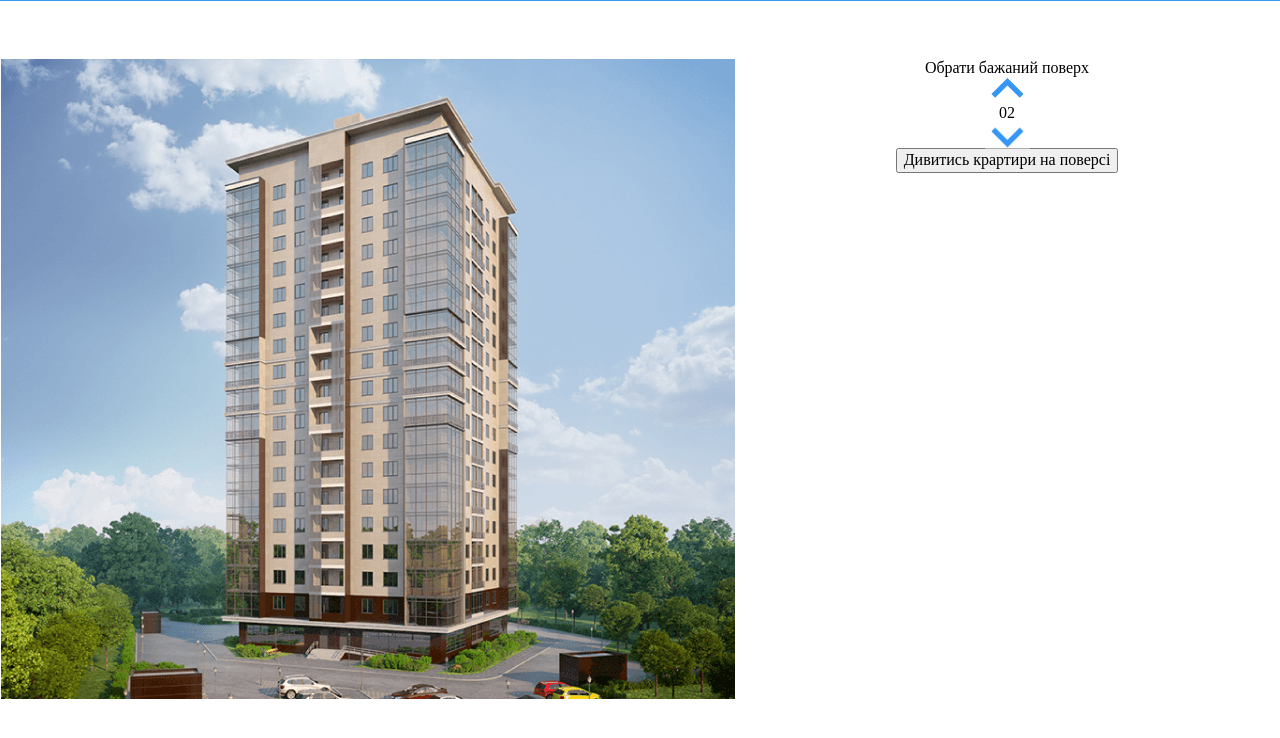
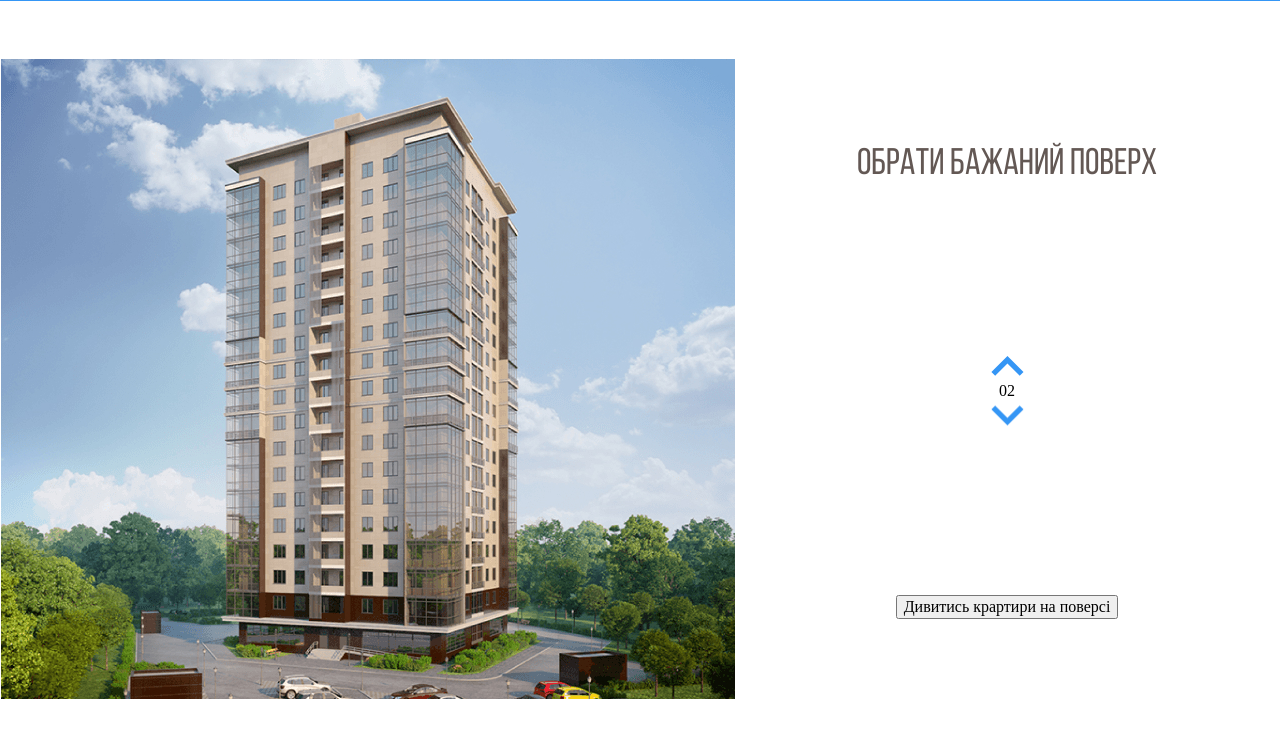
Before and after one commit to lanebx/melody, a plain HTML site: page index.html in a window 1280 px wide. Shown: the part 58-796 px from the top of the page. Drawn offline with Linux system fonts and the light colour scheme.

Commit message:
изменен шрифт для оглавления

```diff
--- a/index.html
+++ b/index.html
@@ -89,12 +89,14 @@
                 <button class="arrow-up">
                     <img class="counter-arrow-up" src="img/arrow-vector.svg" alt="Стрілка збільшення поверху">
                 </button>
-                <div class="floor-number">02</div>
+                <div class="floor-counter">02</div>
                 <button class="arrow-down">
                     <img class="counter-arrow-down" src="img/arrow-vector.svg" alt="Стрілка зменшення поверху">
                 </button>
             </div>
-            <button class="button-select-floor">Дивитись крартири на поверсі</button>
+            <div class="button-info">
+                <button class="button-select-floor">Дивитись крартири на поверсі</button>
+            </div>
         </div>
         <!-- /.info -->
     </main>
--- a/style/style.css
+++ b/style/style.css
@@ -1,3 +1,10 @@
+@font-face {
+    font-family: "Bebas Neue Regular";
+    src: url('../fonts/BebasNeueRegular.woff') format('woff');
+    font-weight: normal;
+    font-style: normal;
+}
+
 * {
     box-sizing: border-box;
 }
@@ -64,6 +71,15 @@
 .info {
     flex-grow: 1; /* элемент занял все свободное место */
     text-align: center;
+    align-items: center;
+    display:grid;
+}
+
+.main-text-info {
+    font-family: "Bebas Neue Regular";
+    font-size: 37px;
+    line-height: 44px;
+    color: #635854;
 }
 
 .svg-home-image path {
```
Also changed, not shown: fonts/BebasNeueRegular.woff (added).
